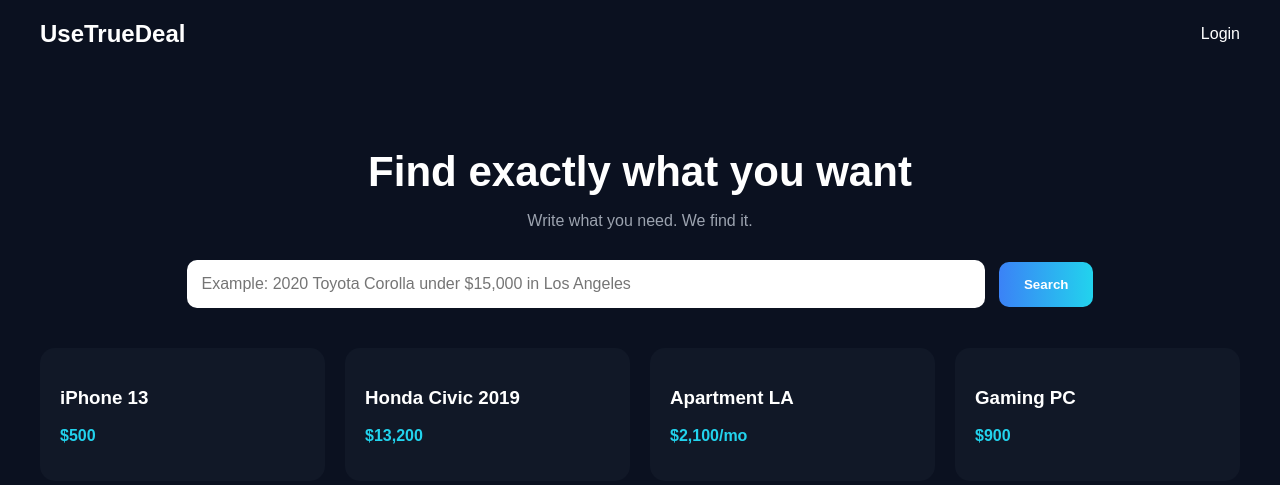
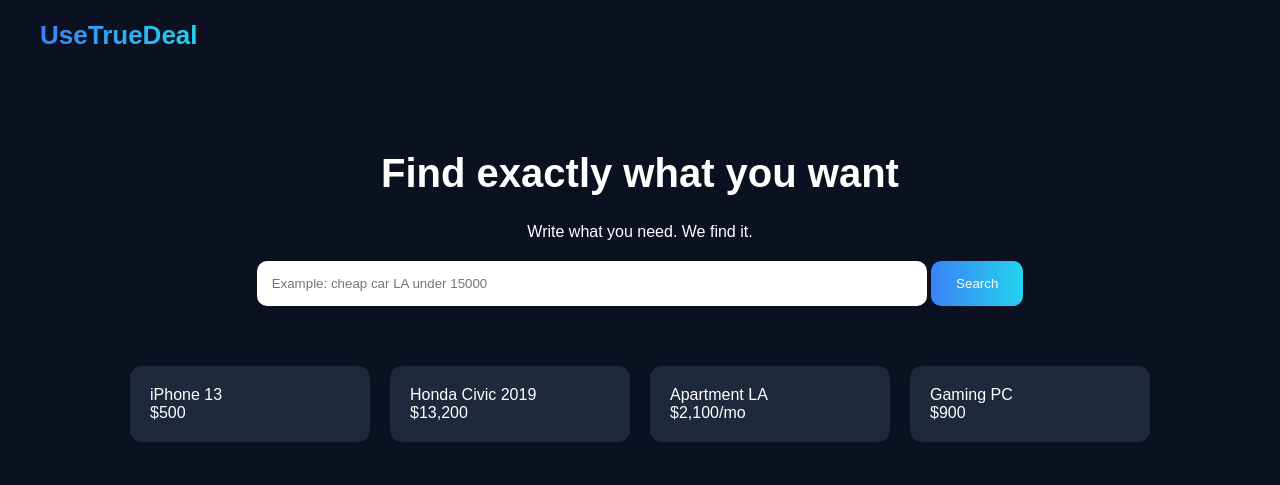
Before and after one commit to Fate35/usetruedeal, a plain HTML site: page index.html in a window 1280 px wide. Drawn offline with Linux system fonts and the light colour scheme.

Commit message:
Update index.html

```diff
--- a/index.html
+++ b/index.html
@@ -3,83 +3,77 @@
 <head>
 <meta charset="UTF-8">
 <title>UseTrueDeal</title>
-  <meta name="viewport" content="width=device-width, initial-scale=1.0">
 
 <style>
 body {
-      margin: 0;
-      font-family: Arial, sans-serif;
-      background: #0B1120;
-      color: white;
+  margin:0;
+  font-family: Arial;
+  background:#0B1120;
+  color:white;
 }
 
 header {
-      display: flex;
-      align-items: center;
-      justify-content: space-between;
-      padding: 20px 40px;
+  display:flex;
+  justify-content:space-between;
+  padding:20px 40px;
 }
 
 .logo {
-      font-size: 24px;
-      font-weight: bold;
+  font-size:26px;
+  font-weight:bold;
+  background:linear-gradient(90deg,#3B82F6,#22D3ED);
+  -webkit-background-clip:text;
+  -webkit-text-fill-color:transparent;
 }
 
 .hero {
-      text-align: center;
-      margin-top: 80px;
+  text-align:center;
+  margin-top:80px;
 }
 
 .hero h1 {
-      font-size: 42px;
-      margin-bottom: 10px;
-    }
-
-    .hero p {
-      color: #9CA3AF;
+  font-size:40px;
 }
 
 .search-box {
-      margin-top: 30px;
+  margin-top:20px;
 }
 
-    input {
-      width: 60%;
-      padding: 15px;
-      border-radius: 10px;
-      border: none;
-      font-size: 16px;
+.search-box input {
+  width:50%;
+  padding:15px;
+  border-radius:10px;
+  border:none;
 }
 
-    button {
-      padding: 15px 25px;
-      margin-left: 10px;
-      border-radius: 10px;
-      border: none;
-      background: linear-gradient(90deg,#3B82F6,#22D3ED);
-      color: white;
-      font-weight: bold;
-      cursor: pointer;
+.search-box button {
+  padding:15px 25px;
+  border:none;
+  border-radius:10px;
+  background:linear-gradient(90deg,#3B82F6,#22D3ED);
+  color:white;
+  cursor:pointer;
 }
 
 .cards {
-      display: grid;
-      grid-template-columns: repeat(4,1fr);
-      gap: 20px;
-      padding: 40px;
+  display:flex;
+  justify-content:center;
+  gap:20px;
+  margin-top:60px;
 }
 
 .card {
-      background: #111827;
-      padding: 20px;
-      border-radius: 15px;
+  background:#1E293B;
+  padding:20px;
+  border-radius:12px;
+  width:200px;
+  transition:0.3s;
 }
 
-    .price {
-      color: #22D3ED;
-      font-weight: bold;
+.card:hover {
+  transform:translateY(-5px);
+  box-shadow:0 0 20px rgba(34,211,238,0.4);
 }
-
 </style>
 </head>
 
@@ -87,7 +81,6 @@
 
 <header>
   <div class="logo">UseTrueDeal</div>
-  <div>Login</div>
 </header>
 
 <div class="hero">
@@ -95,32 +88,34 @@
   <p>Write what you need. We find it.</p>
 
   <div class="search-box">
-    <input placeholder="Example: 2020 Toyota Corolla under $15,000 in Los Angeles">
-    <button>Search</button>
+    <input id="searchInput" placeholder="Example: cheap car LA under 15000">
+    <button onclick="searchItems()">Search</button>
   </div>
 </div>
 
 <div class="cards">
-  <div class="card">
-    <h3>iPhone 13</h3>
-    <p class="price">$500</p>
+  <div class="card">iPhone 13<br>$500</div>
+  <div class="card">Honda Civic 2019<br>$13,200</div>
+  <div class="card">Apartment LA<br>$2,100/mo</div>
+  <div class="card">Gaming PC<br>$900</div>
 </div>
 
-  <div class="card">
-    <h3>Honda Civic 2019</h3>
-    <p class="price">$13,200</p>
-  </div>
+<script>
+function searchItems(){
+  let input = document.getElementById("searchInput").value.toLowerCase();
+  let cards = document.querySelectorAll(".card");
 
-  <div class="card">
-    <h3>Apartment LA</h3>
-    <p class="price">$2,100/mo</p>
-  </div>
+  cards.forEach(card=>{
+    let text = card.innerText.toLowerCase();
 
-  <div class="card">
-    <h3>Gaming PC</h3>
-    <p class="price">$900</p>
-  </div>
-</div>
+    if(text.includes(input)){
+      card.style.display="block";
+    } else {
+      card.style.display="none";
+    }
+  });
+}
+</script>
 
 </body>
 </html>
```
Lines whose indentation alone changed are shown as unchanged.
